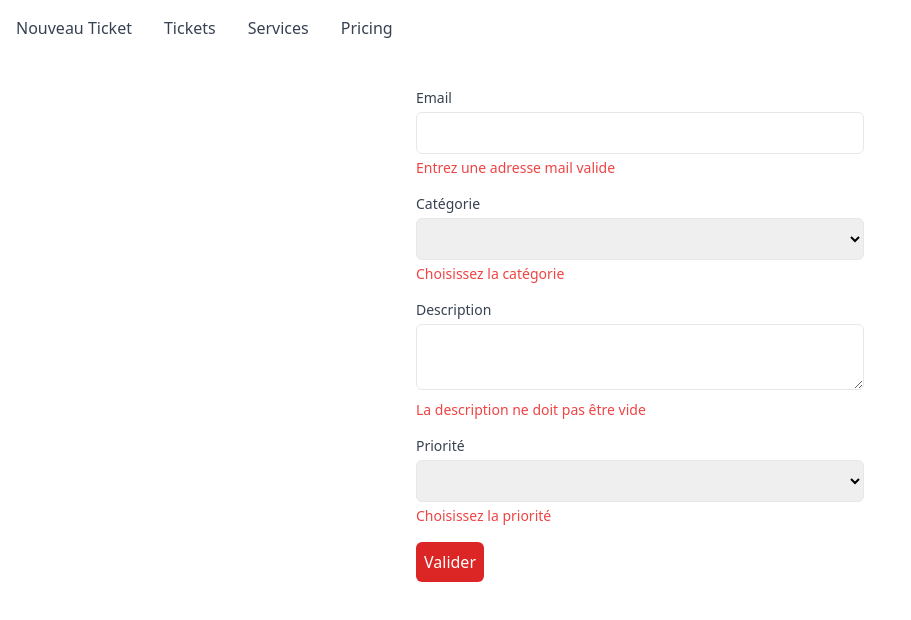
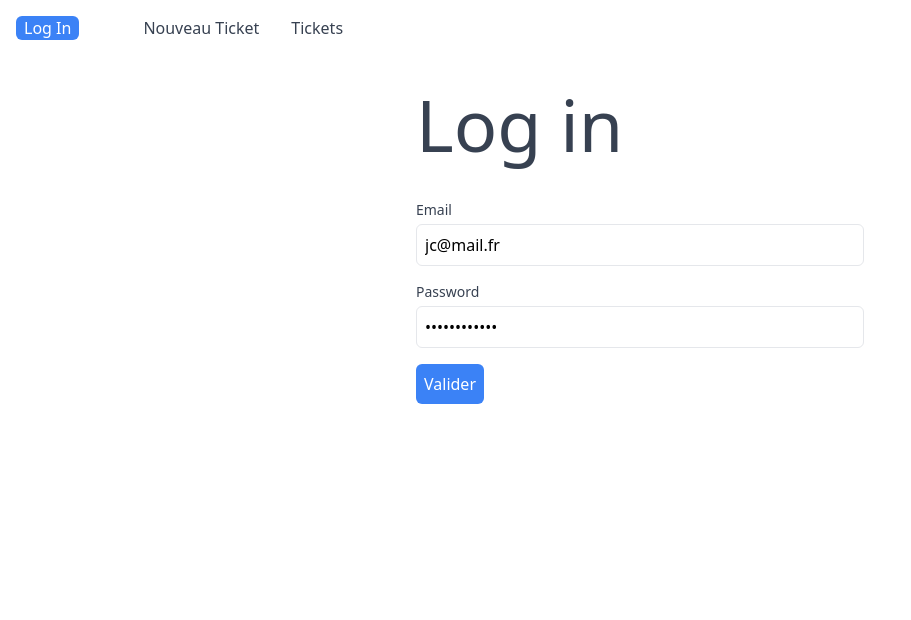
Before and after one commit to Bazajee/ticket_front-back, a Vue app in the folder frontend/: page / in a window 1280 px wide. Shown: the top 620 px of the page, without its empty margins (0-911 px from the left). Built offline with nearby package versions, Linux system fonts and the light colour scheme; no server answers; the HTML template or start-up script is replaced by a standard one.

Commit message:
adding authentification interface

```diff
--- a/frontend/package.json
+++ b/frontend/package.json
@@ -10,11 +10,15 @@
   },
   "dependencies": {
     "@vueuse/core": "^10.7.2",
+    "cookie-parser": "^1.4.6",
     "date-fns": "^3.2.0",
     "i": "^0.3.7",
+    "js-cookie": "^3.0.5",
     "npm": "^10.3.0",
     "router": "^1.3.8",
+    "universal-cookie": "^6.1.3",
     "vue": "^3.3.11",
+    "vue-cookies": "^1.8.3",
     "vue-router": "^4.2.5"
   },
   "devDependencies": {
--- a/frontend/src/components/TicketCard.vue
+++ b/frontend/src/components/TicketCard.vue
@@ -21,7 +21,6 @@
 <script setup>
 import { ref, onMounted, computed, watch } from 'vue'
 import { format } from 'date-fns'
-
 import { asyncTicket } from '../use/useTickets'
 
 
--- a/frontend/src/components/Toolbar.vue
+++ b/frontend/src/components/Toolbar.vue
@@ -1,35 +1,90 @@
 <template>
-
-
-<nav class="bg-white border-gray-200 ">
-  <div class="max-w-screen-xl flex flex-wrap items-center justify-between mx-auto p-4">
+  <nav class="bg-white border-gray-200">
+    <div
+      class="max-w-screen-xl flex flex-wrap items-center justify-between mx-auto p-4"
+    >
       <div class="hidden w-full md:block md:w-auto" id="navbar-default">
-      <ul class="text-gray-700 font-medium flex flex-col p-4 md:p-0 mt-4 border border-gray-100 rounded-lg bg-gray-50 md:flex-row md:space-x-8 rtl:space-x-reverse md:mt-0 md:border-0 md:bg-white  ">
+        <ul
+          class="text-gray-700 font-medium flex flex-col p-4 md:p-0 mt-4 border border-gray-100 rounded-lg bg-gray-50 md:flex-row md:space-x-8 rtl:space-x-reverse md:mt-0 md:border-0 md:bg-white"
+        >
           <li>
-          <a id="navbar-default#1" href="/" class="block py-2 px-3 rounded md:bg-transparent md:hover:text-blue-700 md:p-0 " aria-current="page">Nouveau Ticket</a>
+            <button
+              v-if="isAuth"
+              class="pl-2 pr-2 text-white rounded-md bg-blue-500"
+              @click="homeRedirect"
+            >
+              Hello
+            </button>
+            <button
+               v-else
+               @click="homeRedirect"
+               class="pl-2 pr-2 text-white rounded-md bg-blue-500"
+            >
+               Log In
+            </button>
           </li>
           <li>
-          <a id="navbar-default#2" href="/tickets" class="block py-2 px-3 rounded  md:hover:bg-transparent md:border-0 md:hover:text-blue-700 md:p-0  ">Tickets</a>
+            <button
+               v-if="isAuth"
+               id="navbar-default#2"
+               @click="logOut"
+               :disabled="!isAuth"
+               class="block py-2 px-3 rounded md:bg-transparent md:hover:text-blue-700 md:p-0"
+               aria-current="page"
+            >
+               Log out
+            </button>
+          </li>
+
+          <li>
+            <button
+               id="navbar-default#1"
+               @click="ticketRedirect"
+               :disabled="!isAuth"
+               class="block py-2 px-3 rounded md:bg-transparent md:hover:text-blue-700 md:p-0"
+               aria-current="page"
+            >
+              Nouveau Ticket
+            </button>
           </li>
           <li>
-          <a id="navbar-default#3" href="#" class="block py-2 px-3  rounded  md:hover:bg-transparent md:border-0 md:hover:text-blue-700 md:p-0 ">Services</a>
+            <button
+               id="navbar-default#2"
+               @click="ticketsRedirect"
+               :disabled="!isAuth"
+               class="block py-2 px-3 rounded md:bg-transparent md:hover:text-blue-700 md:p-0"
+               aria-current="page"
+            >
+              Tickets
+            </button>
           </li>
-        <li>
-          <a id="navbar-default#4" href="#" class="block py-2 px-3  rounded  md:hover:bg-transparent md:border-0 md:hover:text-blue-700 md:p-0 ">Pricing</a>
-        </li>
-
         </ul>
       </div>
     </div>
   </nav>
-
 </template>
 
-<script>
+<script setup>
+import router from "/src/router";
 
+import { isAuth, isAuthCheck, removeJwtAuthCookie } from "../use/useTickets";
+isAuthCheck();
 
-
-
-
-
+function homeRedirect() {
+   isAuthCheck();
+   router.push("/");
+}
+function ticketsRedirect() {
+   isAuthCheck();
+   router.push("/tickets");
+}
+function ticketRedirect() {
+   isAuthCheck();
+   router.push("/ticket");
+}
+function logOut() {
+   removeJwtAuthCookie();
+   router.push("/");
+   isAuthCheck();
+}
 </script>
--- a/frontend/src/router/index.js
+++ b/frontend/src/router/index.js
@@ -1,12 +1,14 @@
 import { createRouter, createWebHistory } from 'vue-router'
 
 import TicketForm from '../views/TicketForm.vue'
+import Login from '../views/Login.vue'
 import Recap from '../views/Recap.vue'
 
 const routes = [
     {
         path: "/",
-        component: TicketForm,
+        component: Login,
+        props: true,
 
     },
     {
@@ -32,6 +34,11 @@ const routes = [
         path: "/login",
         component: () => import('/src/views/LogIn.vue'),
         props: true
+    },
+    {
+        path: "/ticket",
+        component: () => import('/src/views/TicketForm.vue'),
+        props: true
     }
 
 
--- a/frontend/src/use/useTickets.js
+++ b/frontend/src/use/useTickets.js
@@ -1,49 +1,81 @@
-import { ref, computed } from 'vue'
-import { useLocalStorage } from '@vueuse/core'
+import { ref, computed, onMounted } from "vue";
+import { useLocalStorage } from "@vueuse/core";
+import router from "/src/router";
 
-
-const id2ticket = useLocalStorage('id2ticket', {})
-const ticketListComplete = useLocalStorage('ticket-list-complete', false)
-
+const id2ticket = useLocalStorage("id2ticket", {});
+const ticketListComplete = useLocalStorage("ticket-list-complete", false);
 
 // Remove the fetch of the computed
 export const allTickets = computed(() => {
-   if (ticketListComplete.value) {
-      return Object.values(id2ticket.value)
-   }
-   fetch('/api/tickets').then(response => response.json()).then(ticketList => {
+  if (ticketListComplete.value) {
+    return Object.values(id2ticket.value);
+  }
+  fetch("/api/tickets")
+   .then((response) => response.json())
+   .then((ticketList) => {
       for (const ticket of ticketList) {
-         id2ticket.value[ticket.id] = ticket
+         id2ticket.value[ticket.id] = ticket;
       }
-      ticketListComplete.value = true
-   })
-   return []
-})
+      ticketListComplete.value = true;
+    });
+return [];
+});
 
 export async function asyncTicket(ticketId) {
    if (id2ticket.value[ticketId] === undefined) {
-      const response = await fetch(`/api/ticket/${ticketId}`)
-      const ticket = await response.json()
-      id2ticket.value[ticket.id] = ticket
-   }
-   return id2ticket.value[ticketId]
+      const response = await fetch(`/api/ticket/${ticketId}`);
+      const ticket = await response.json();
+      id2ticket.value[ticket.id] = ticket;
+  }
+return id2ticket.value[ticketId];
+}
+// ==============================================================>  Authentification  <==================================================================================================
+
+export const isAuth = ref();
+
+export const parseCookie = (str) =>
+  str
+   .split(";")
+   .map((v) => v.split("="))
+   .reduce((acc, v) => {
+      if (v.length === 2) {
+        // Check if the array has at least two elements
+      acc[decodeURIComponent(v[0].trim())] = decodeURIComponent(v[1].trim());
+      }
+      return acc;
+    }, {});
+
+
+
+export function removeJwtAuthCookie() {
+   isAuth ? document.cookie = "jwtAuth" + '=; expires=Thu, 01 Jan 1970 00:00:00 GMT; path=/': {}
+
+}
+
+export function isAuthCheck() {
+   const cookieObject = parseCookie(document.cookie);
+   cookieObject.jwtAuth ? (isAuth.value = true) : (isAuth.value = false);
+   return cookieObject.jwtAuth;
 }
 
 
-// ================================================================================================================================================================
-const listDisplay = ref(allTickets.value)
-
-export const categoryFilter = ref(['computer','furniture'])
-export const  priorityFilter = ref(['low', 'normal', 'high'])
+export function unAuthRedirect() {
+   isAuthCheck() ? {} : router.push("/login");
+}
 
 
-// make condition if the array is empty
-export const filterTickets = computed (() => {
+// ==================================================================>  Filtering  <==============================================================================================
 
+const listDisplay = ref(allTickets.value);
 
-   return listDisplay.value.filter( (ticket) => {
-      const x = categoryFilter.value.includes(ticket.category)
-      const y = priorityFilter.value.includes(ticket.priority)
-      return x && y
-   })
-})
+export const categoryFilter = ref(["computer", "furniture"]);
+export const priorityFilter = ref(["low", "normal", "high"]);
+
+// make condition if the array is empty and improve ui for user perception
+export const filterTickets = computed(() => {
+   return listDisplay.value.filter((ticket) => {
+      const x = categoryFilter.value.includes(ticket.category);
+      const y = priorityFilter.value.includes(ticket.priority);
+      return x && y;
+  });
+});
--- a/frontend/src/views/LogIn.vue
+++ b/frontend/src/views/LogIn.vue
@@ -1,6 +1,9 @@
 <template>
+    <div>
+        <Toolbar></Toolbar>
+    </div>
 
-    <div class="max-w-md mx-auto mt-8">
+    <div v-if="!isAuth" class="max-w-md mx-auto mt-8" >
         <h1 class="block mt-4  font-medium text-gray-700 text-7xl" >Log in </h1>
         <br>
         <!-- Email Input -->
@@ -19,16 +22,18 @@
             Valider
         </button>
     </div>
+    <div v-else>
+        <h1 class="block mt-4  font-medium text-gray-700 text-7xl" > You are login  !</h1>
+
+    </div>
 
 </template>
 
 <script setup>
-import { ref, computed } from 'vue'
+import { ref } from 'vue'
 import router from '/src/router'
-
-import Toolbar from '../components/Toolbar.vue';
-
-
+import Toolbar from '../components/Toolbar.vue'
+import { isAuth } from '../use/useTickets'
 
 const formData = ref({
     email: "jc@mail.fr",
@@ -45,7 +50,12 @@ const submitForm = async () => {
         body: JSON.stringify(formData.value),
     });
     const data =  await response.json()
-    console.log(data)
+
+
+    isAuth ? router.push('/tickets') : router.push('/login')
+
+
+
 }
 
 
--- a/frontend/src/views/Recap.vue
+++ b/frontend/src/views/Recap.vue
@@ -31,6 +31,8 @@ import { ref, onMounted } from 'vue'
 import Toolbar from '../components/Toolbar.vue'
 
 
+
+
 const props = defineProps({
    ticketId: {
       type: Number,
--- a/frontend/src/views/Tickets.vue
+++ b/frontend/src/views/Tickets.vue
@@ -6,7 +6,6 @@
       </div>
 
       <div class="flex ">
-
 
             <!-- list -->
             <div class="w-80">
@@ -31,7 +30,6 @@
       </div>
    </div>
 
-
 </template>
 
 <script setup>
@@ -45,10 +43,8 @@ import FilterBarPriority from '../components/FilterBarPriority.vue'
 import FilterBarCategory from '../components/FilterBarCategory.vue'
 import router from '/src/router'
 
+
 const route = useRoute()
-
-
-
 
 
 const selectedTicketId = ref(route.params.ticketId)
```
Also changed, not shown: frontend/src/views/TicketForm.vue (+8 -3 lines), frontend/src/App.vue (line endings or trailing spaces), 2 other files (tests, documents, lock files or other folders). Lines whose indentation alone changed are shown as unchanged.
